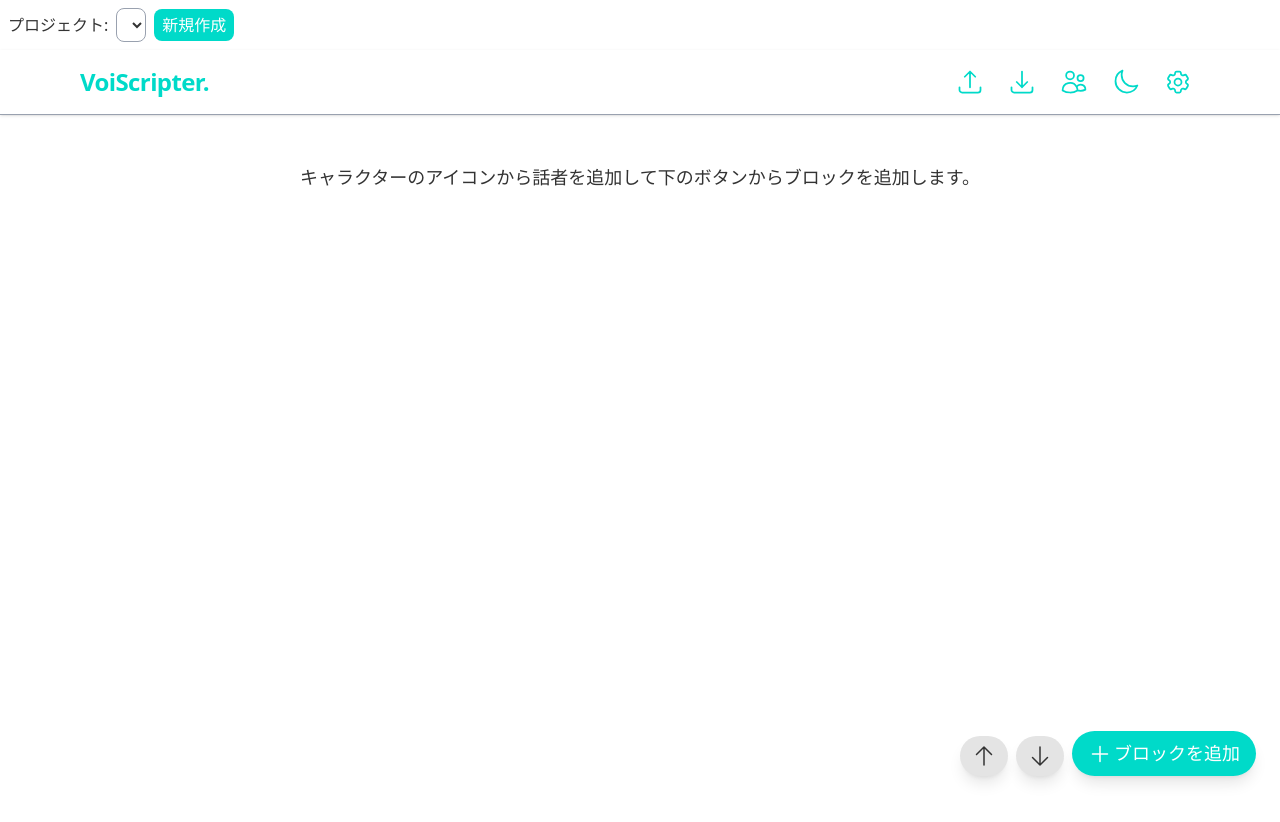
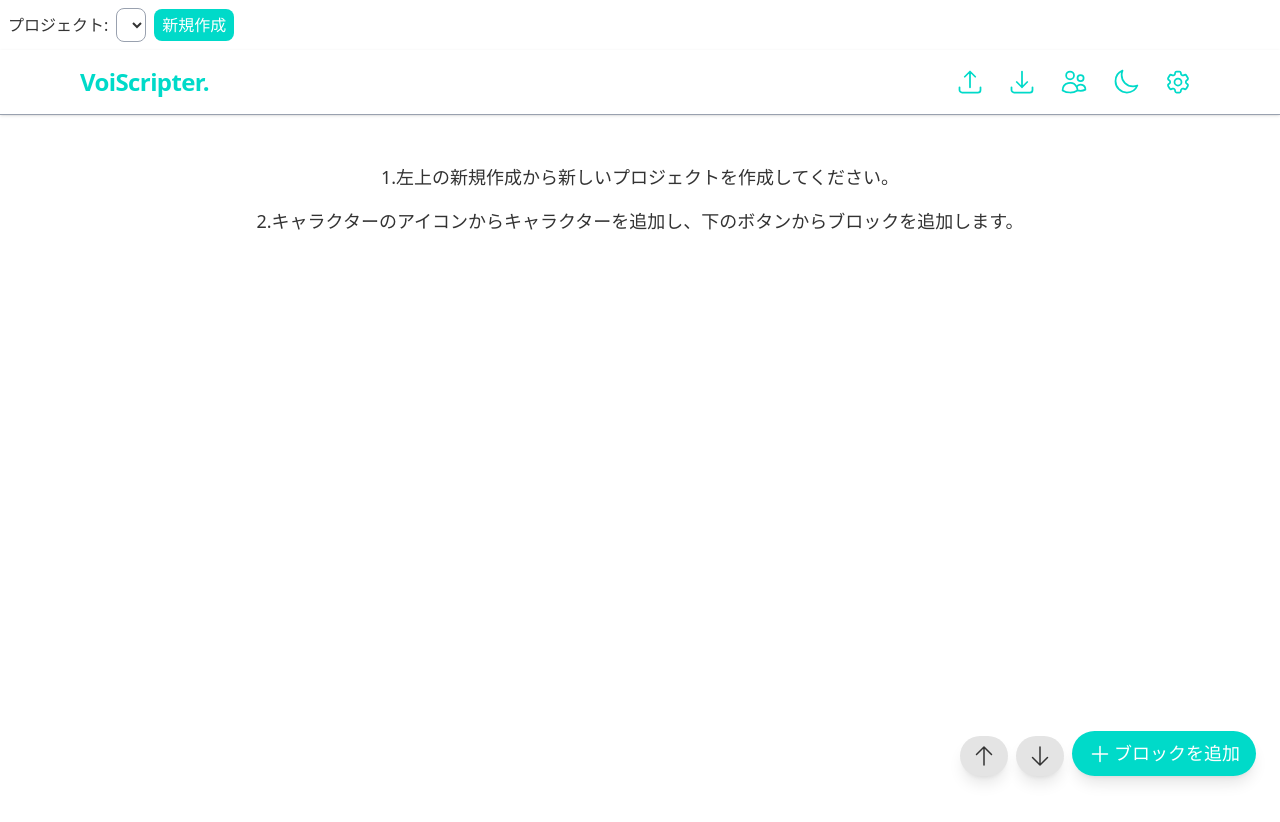
Before and after one commit to bluemistel/VoiScripter, a Next.js app: page / in a window 1280 px wide. Shown: the top 822 px of the page. Built offline with nearby package versions, Linux system fonts and the light colour scheme.

Commit message:
Readmeとヘルプを更新

```diff
--- a/src/components/ScriptEditor.tsx
+++ b/src/components/ScriptEditor.tsx
@@ -611,7 +611,8 @@ export default function ScriptEditor({
       <div className="script-editor-container min-h-screen">
         {script.blocks.length === 0 ? (
           <div className="flex flex-col items-center justify-center p-8 text-center text-muted-foreground">
-            <p className="text-lg mb-4">キャラクターのアイコンから話者を追加して下のボタンからブロックを追加します。</p>
+            <p className="text-lg mb-4">1.左上の新規作成から新しいプロジェクトを作成してください。</p>
+            <p className="text-lg mb-4">2.キャラクターのアイコンからキャラクターを追加し、下のボタンからブロックを追加します。</p>
           </div>
         ) : (
           <div className="bg-card rounded-lg shadow p-4 relative h-full flex flex-col justify-between">
```
Also changed, not shown: 4 other files (tests, documents, lock files or other folders).
